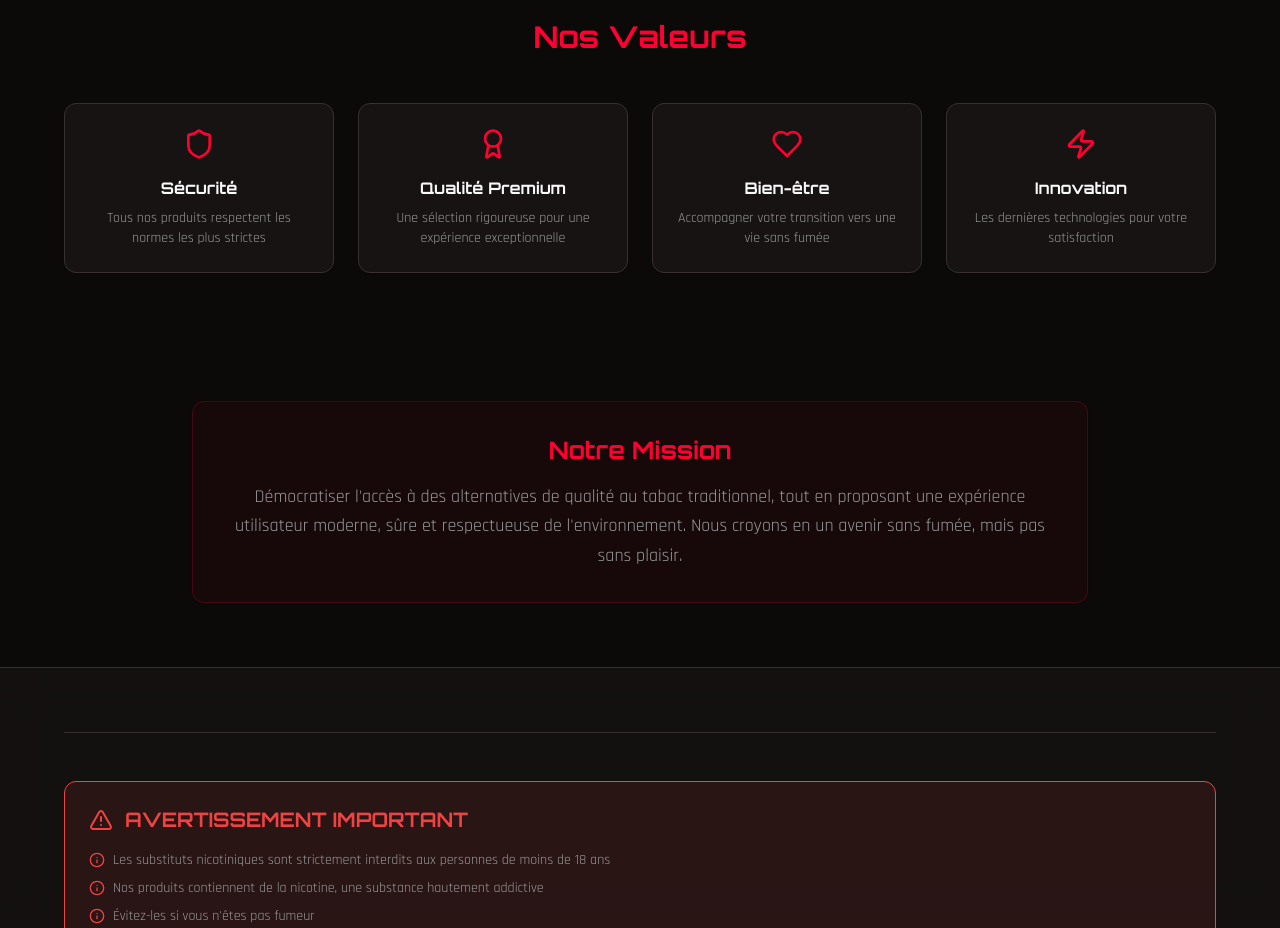
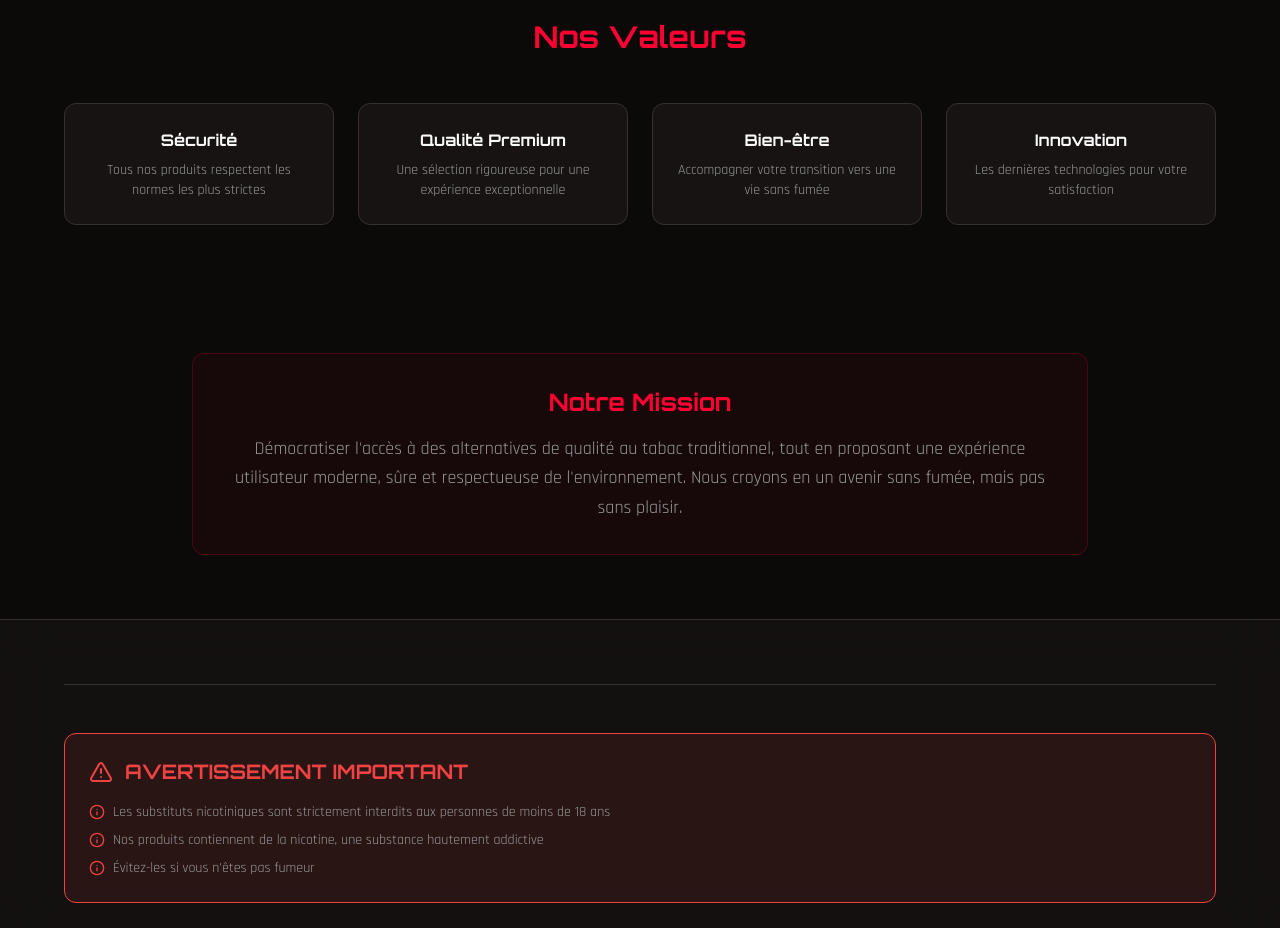
Before and after one commit to kabir226/vaporwave-vapes-retro-8c8834e5, a React (Vite) app: page /about in a window 1280 px wide. Shown: the part 1320-2248 px from the top of the page. Built offline with nearby package versions, Linux system fonts and the light colour scheme.

Commit message:
Visual edit in Lovable
Edited UI in Lovable

```diff
--- a/src/pages/About.tsx
+++ b/src/pages/About.tsx
@@ -67,9 +67,7 @@ const About = () => {
           <div className="grid md:grid-cols-2 lg:grid-cols-4 gap-6">
             {values.map((value, index) => <Card key={index} className="text-center p-6 hover:shadow-lg transition-shadow">
                 <CardContent className="p-0">
-                  <div className="text-primary mb-4 flex justify-center">
-                    {value.icon}
-                  </div>
+
                   <h3 className="font-bold mb-2">{value.title}</h3>
                   <p className="text-sm text-muted-foreground">{value.description}</p>
                 </CardContent>
```
